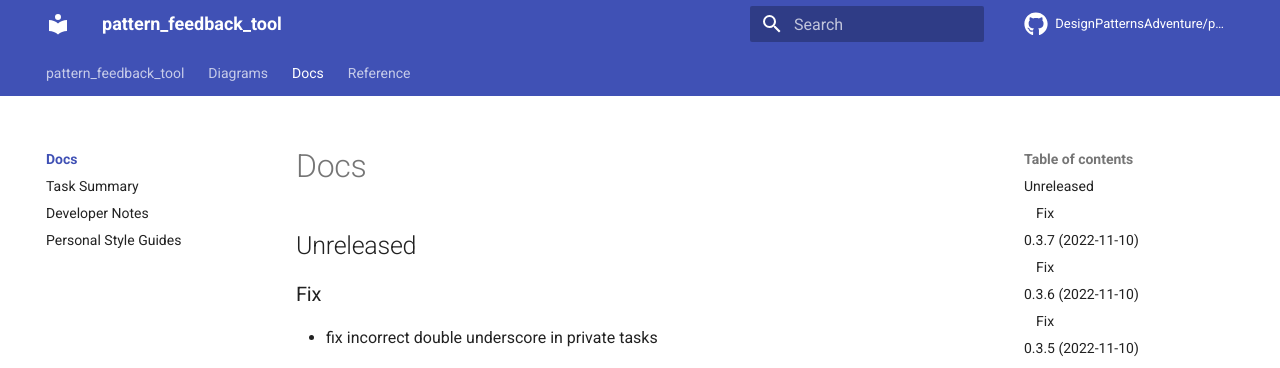
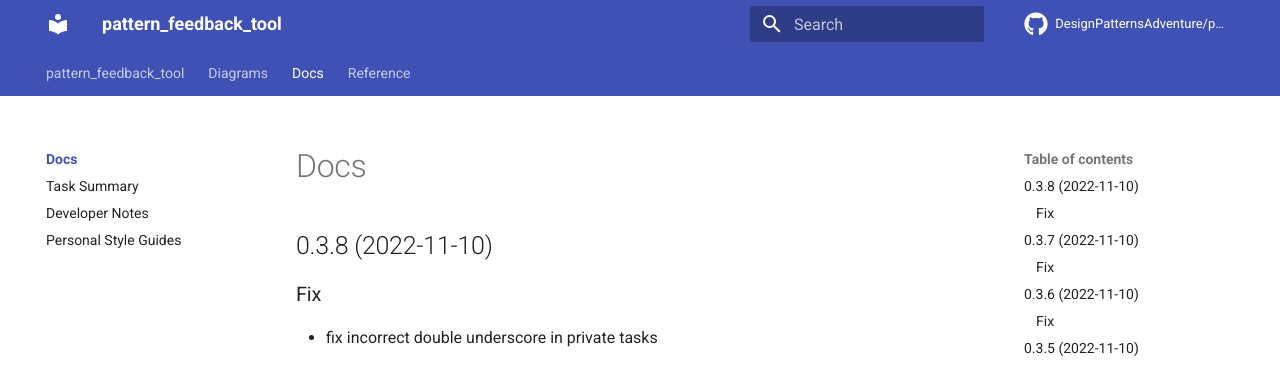
Before and after one commit to DesignPatternsAdventure/pattern_feedback_tool, an MkDocs documentation site: the page built from docs/docs/CHANGELOG.md, in a window 1280 px wide and 900 px high. Shown: the top 368 px of the window. Built offline with MkDocs 1.6.1 and Material for MkDocs 9.7.7, drawn with Linux system fonts in a browser that asks for light colours; comment, search, counter and statistics services are not loaded.

```diff
--- a/docs/docs/CHANGELOG.md
+++ b/docs/docs/CHANGELOG.md
@@ -1,4 +1,4 @@
-## Unreleased
+## 0.3.8 (2022-11-10)
 
 ### Fix
 
--- a/pyproject.toml
+++ b/pyproject.toml
@@ -86,6 +86,7 @@ flake8-tuple = ">=0.4.1"
 flake8-typing-imports = ">=1.13.0"
 flake8-use-pathlib = ">=0.3.0"
 isort = ">=5.10.1"
+lxml = ">=4.9.1"                                               # required for the HTML mypy
 mypy = ">=0.981"
 pycg = ">=0.0.6"
 pydantic = ">=1.8.1"
```
Also changed, not shown: docs/docs/DEVELOPER_GUIDE.md (+1 -1 lines), 1 other file.
